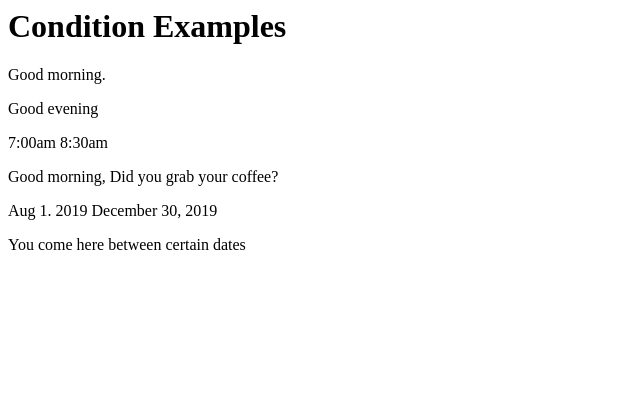
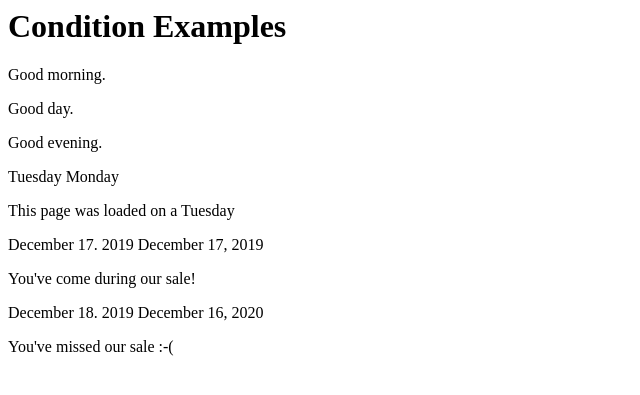
Before and after one commit to Ouxsoft/LivingMarkup, a PHP site: page /examples/ConditionExample/page.html in a window 1280 px wide. Shown: the top 395 px of the page, without its empty margins (0-640 px from the left). Run offline with PHP 8.4, Linux system fonts and the light colour scheme.

Commit message:
Fix time and date condition checks. Added more todo.

```diff
--- a/examples/ConditionExample/page.html
+++ b/examples/ConditionExample/page.html
@@ -9,38 +9,38 @@
 
 <html lang="en">
 
-<head>
-	<title>Home Page</title>
-</head>
-
 <body>
 
 	<h1>Condition Examples</h1>
 
-	<condition time_start="4:00am" time_end="3:59pm">
+	<!-- time -->
+	<condition time_start="12:00am" time_end="11:59am">
 		<p>Good morning.</p>
 	</condition>
-	<condition time_start="4:00pm" time_end="3:59am">
-		<p>Good evening</p>
+	<condition time_start="12:00pm" time_end="3:59pm">
+		<p>Good day.</p>
+	</condition>
+	<condition time_start="4:00pm" time_end="11:59pm">
+		<p>Good evening.</p>
 	</condition>
 
+	<!-- day of week -->
 	<condition>
-		<arg name="date_start">7:00am</arg>
-		<arg name="date_end">8:30am</arg>
-		<p>Good morning, Did you grab your coffee?</p>
+		<arg name="day_of_week">Tuesday</arg>
+		<arg name="day_of_week">Monday</arg>
+		<p>This page was loaded on a Tuesday</p>
 	</condition>
 
-	<!--
-		<condition>
-		<arg name="date_start">Tuesday</arg>
-		<arg name="date_end">Tuesday</arg>
-		<p>This page was loaded on a Tuesday</p>
+	<!-- date -->
+	<condition>
+		<arg name="date_start">December 17. 2019</arg>
+		<arg name="date_end">December 17, 2019</arg>
+		<p>You've come during our sale!</p>
 	</condition>
-	-->
 	<condition>
-		<arg name="date_start">Aug 1. 2019</arg>
-		<arg name="date_end">December 30, 2019</arg>
-		<p>You come here between certain dates</p>
+		<arg name="date_start">December 18. 2019</arg>
+		<arg name="date_end">December 16, 2020</arg>
+		<p>You've missed our sale :-(</p>
 	</condition>
 
 </body>
```
Also changed, not shown: src/DynamicElement/Condition.php (+82 -32 lines), README.md.
